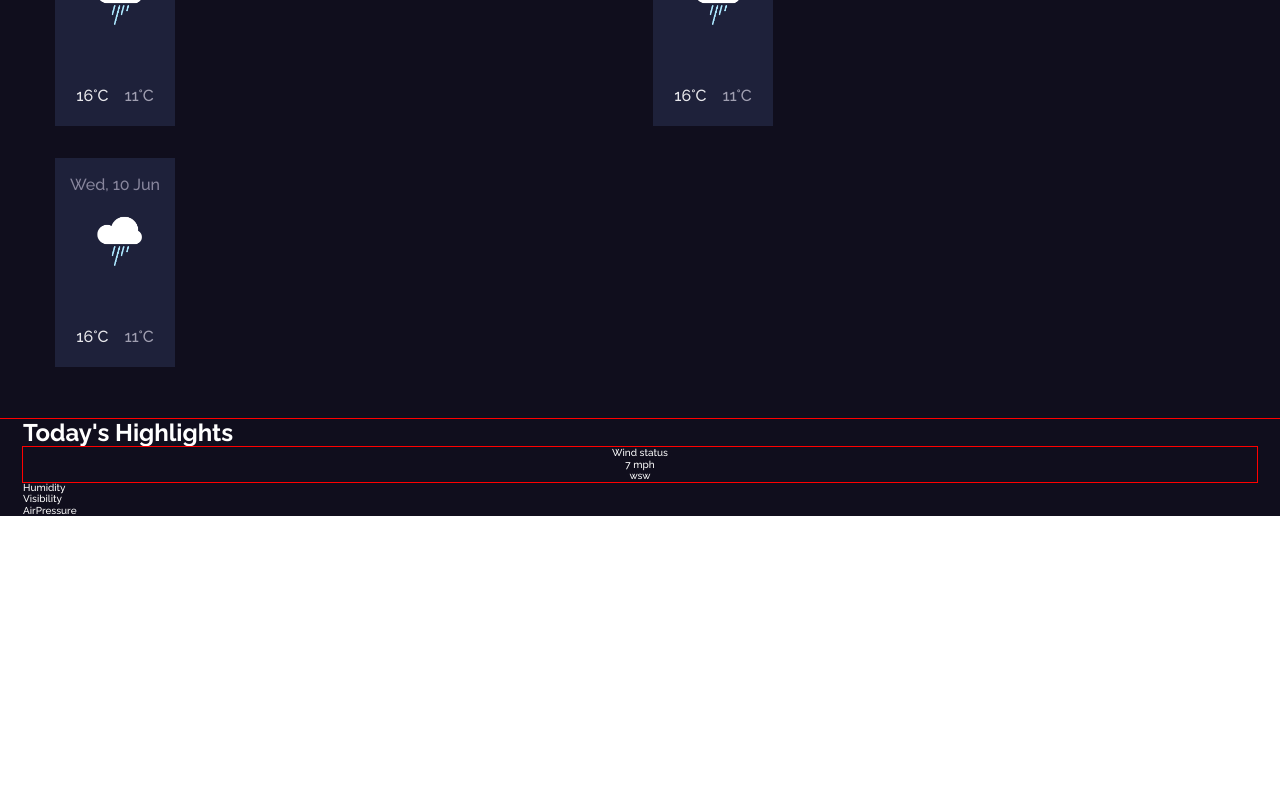
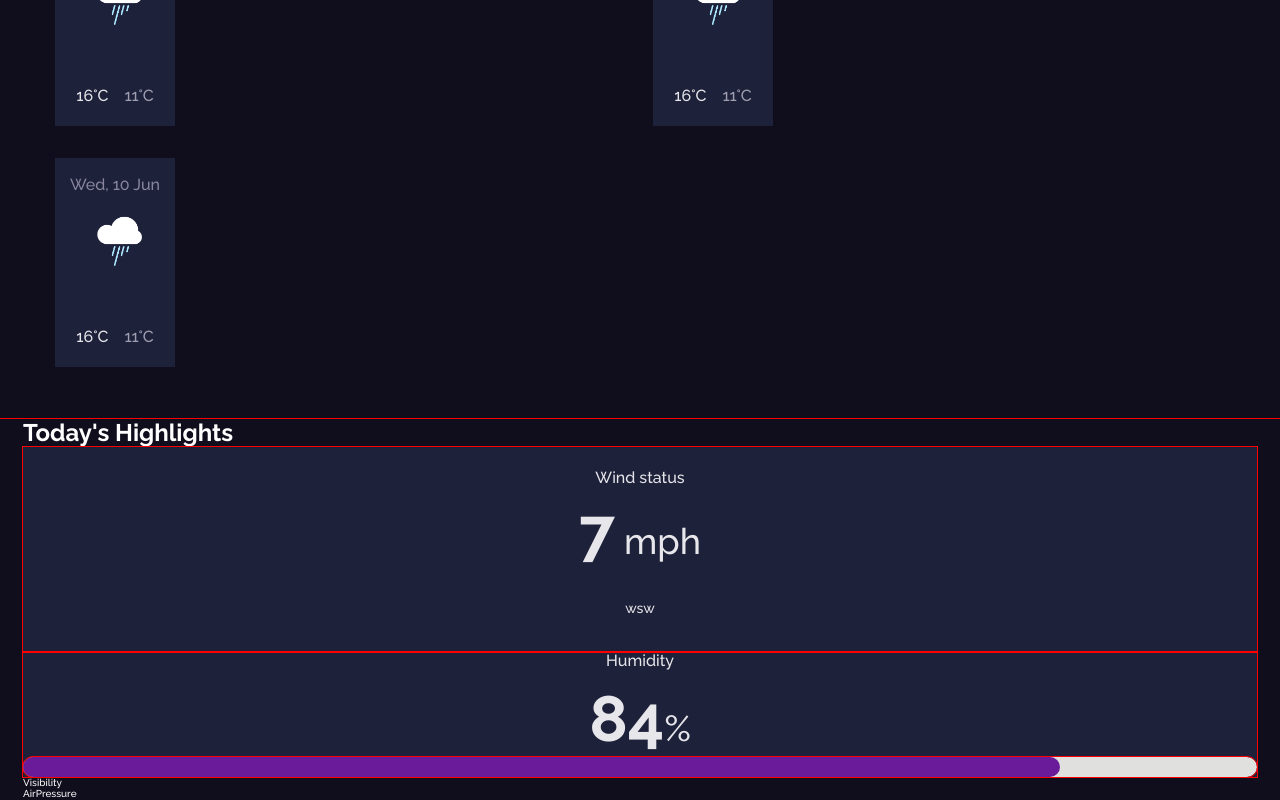
Before and after one commit to presh-031/Weather-App-and-Location-detector, a React (Create React App) app: page / in a window 1280 px wide. Shown: the part 1225-2025 px from the top of the page. Before the commit the page ends 1741 px from the top, so only its background shows below. Built offline with nearby package versions, Linux system fonts and the light colour scheme.

Commit message:
added progressbar for humidity%

```diff
--- a/src/components/Humidity/Humidity.css
+++ b/src/components/Humidity/Humidity.css
@@ -0,0 +1,22 @@
+.Humidity {
+  background-color: #1e213a;
+  color: #e7e7eb;
+  outline: 1px solid red;
+  text-align: center;
+}
+.Humidity p:nth-child(1) {
+  font-weight: 500;
+  font-size: 1.6rem;
+  line-height: 1.878rem;
+  margin-bottom: 1.1rem;
+}
+.Humidity p:nth-child(2) {
+  font-weight: 400;
+  font-size: 3.6rem;
+  line-height: 4.226rem;
+}
+.humidity-value {
+  font-weight: 700;
+  font-size: 6.4rem;
+  line-height: 7.514rem;
+}
--- a/src/components/Humidity/Humidity.jsx
+++ b/src/components/Humidity/Humidity.jsx
@@ -1,7 +1,17 @@
 import React from "react";
 
+import ProgressBar from "../ProgressBar/ProgressBar";
+import "./Humidity.css";
 const Humidity = () => {
-  return <div>Humidity</div>;
+  return (
+    <div className="Humidity">
+      <p>Humidity</p>
+      <p>
+        <span className="humidity-value">84</span>%
+      </p>
+      <ProgressBar bgcolor="#6a1b9a" completed="84" />
+    </div>
+  );
 };
 
 export default Humidity;
--- /dev/null
+++ b/src/components/ProgressBar/ProgressBar.jsx
@@ -0,0 +1,36 @@
+import "./ProgressBar.css";
+const ProgressBar = (props) => {
+  const { bgcolor, completed } = props;
+
+  const containerStyles = {
+    height: 20,
+    width: "100%",
+    outline: "1px solid red",
+    backgroundColor: "#e0e0de",
+    borderRadius: 50,
+    // margin: 50,
+  };
+
+  const fillerStyles = {
+    height: "100%",
+    width: `${completed}%`,
+    backgroundColor: bgcolor,
+    borderRadius: "inherit",
+    textAlign: "right",
+  };
+
+  const labelStyles = {
+    padding: 5,
+    // outline: "1px solid red",
+    color: "white",
+    fontWeight: "bold",
+  };
+
+  return (
+    <div style={containerStyles}>
+      <div style={fillerStyles}>{/* <span style={labelStyles}>{`${completed}%`}</span> */}</div>
+    </div>
+  );
+};
+
+export default ProgressBar;
--- a/src/components/WindStatus/WindStatus.css
+++ b/src/components/WindStatus/WindStatus.css
@@ -1,4 +1,29 @@
-.windstatus {
+.wind-status {
   outline: 1px solid red;
   text-align: center;
+  background-color: #1e213a;
+  color: #e7e7eb;
+  padding: 2.2rem 0 3.5rem 0;
 }
+.wind-status p:nth-child(1) {
+  font-weight: 500;
+  font-size: 1.6rem;
+  line-height: 1.878rem;
+  margin-bottom: 0.6rem;
+}
+.wind-status p:nth-child(2) {
+  font-weight: 500;
+  line-height: 4.226rem;
+  font-size: 3.6rem;
+}
+.wind-status p:nth-child(2) span {
+  font-weight: 700;
+  line-height: 7.5rem;
+  font-size: 6.4rem;
+}
+.wind-status p:nth-child(3) {
+  font-weight: 500;
+  line-height: 1.644rem;
+  font-size: 1.4rem;
+  margin-top: 3.1rem;
+}
--- a/src/components/WindStatus/WindStatus.jsx
+++ b/src/components/WindStatus/WindStatus.jsx
@@ -3,7 +3,7 @@ import React from "react";
 import "./WindStatus.css";
 const WindStatus = () => {
   return (
-    <div className="windstatus">
+    <div className="wind-status">
       <p>Wind status</p>
       <p>
         <span>7</span> mph
```
Also changed, not shown: src/components/ProgressBar/ProgressBar.css (added).
